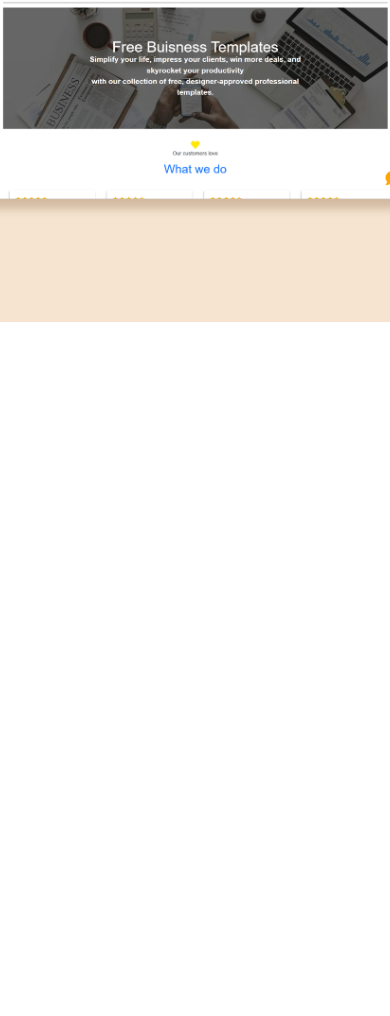
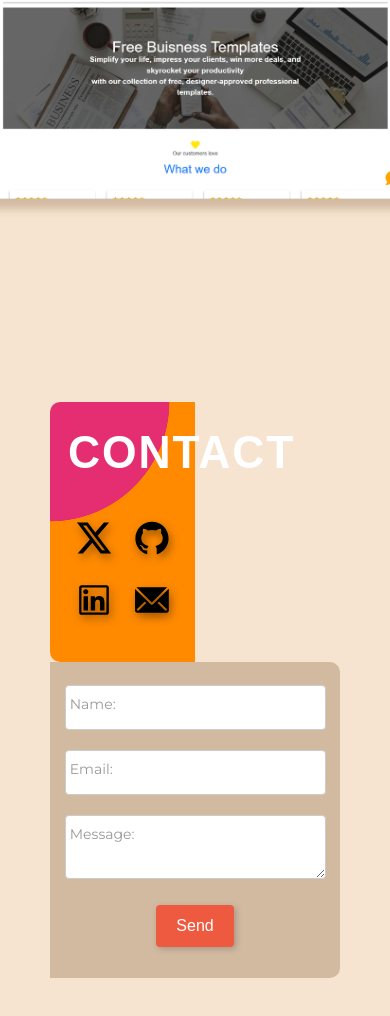
Before and after one commit to tanzeem131/portfolio, a plain HTML site: page index.html in a window 390 px wide. Shown: the part 6919-7935 px from the top of the page. Before the commit the page ends 7241 px from the top, so only its background shows below. Drawn offline with nearby package versions, Linux system fonts and the light colour scheme; a web font is replaced by a local one.

Commit message:
updated contact us and other section.

```diff
--- a/about.css
+++ b/about.css
@@ -1,5 +1,4 @@
 .about-me-section {
-  background-color: #f6e4d1;
   padding-top: 100px;
   padding-bottom: 100px;
   position: relative;
--- /dev/null
+++ b/contact.css
@@ -0,0 +1,175 @@
+#contact {
+  display: flex;
+  justify-content: center;
+  align-items: center;
+}
+
+#contact .contact-box {
+  width: clamp(100px, 90%, 1000px);
+  margin: 80px 50px;
+  display: flex;
+  flex-wrap: wrap;
+}
+
+#contact .contact-form-wrapper p {
+  text-align: center;
+}
+
+#contact .contact-links,
+.contact-form-wrapper {
+  width: 50%;
+  padding: 8% 5% 10% 5%;
+}
+
+#contact .contact-links {
+  background-color: #ff8a00;
+  background: radial-gradient(circle at 0% 0%, #e52e71 0 40%, transparent 40.2%),
+    #ff8a00;
+  border-radius: 10px 0 0 10px;
+}
+
+#contact .contact-form-wrapper {
+  background-color: rgb(210, 186, 161);
+  border-radius: 0 10px 10px 0;
+}
+
+@media only screen and (max-width: 800px) {
+  .contact-links,
+  .contact-form-wrapper {
+    width: 100%;
+  }
+
+  .contact-links {
+    border-radius: 10px 10px 0 0;
+  }
+
+  .contact-form-wrapper {
+    border-radius: 0 0 10px 10px;
+  }
+}
+
+@media only screen and (max-width: 400px) {
+  .contact-box {
+    width: 95%;
+    margin: 8% 5%;
+  }
+}
+
+#contact h2 {
+  font-family: 'Arimo', sans-serif;
+  color: #fff;
+  font-size: clamp(30px, 6vw, 60px);
+  letter-spacing: 2px;
+  text-align: center;
+  transform: scale(0.95, 1);
+}
+
+#contact .links {
+  display: flex;
+  flex-wrap: wrap;
+  justify-content: center;
+  padding-top: 50px;
+}
+
+#contact .link {
+  margin: 10px;
+  cursor: pointer;
+}
+
+#contact img {
+  width: 45px;
+  height: 45px;
+  filter: hue-rotate(220deg) drop-shadow(2px 4px 4px #0006);
+  transition: 0.2s;
+  user-select: none;
+}
+
+#contact img:hover {
+  transform: scale(1.1, 1.1);
+}
+
+#contact img:active {
+  transform: scale(1.1, 1.1);
+  filter: hue-rotate(220deg) drop-shadow(2px 4px 4px #222) sepia(0.3);
+}
+
+#contact .form-item {
+  position: relative;
+}
+
+.form-item label {
+  position: absolute;
+  top: 10px;
+  left: 2%;
+  color: #999;
+  font-size: clamp(14px, 1.5vw, 18px);
+  pointer-events: none;
+  user-select: none;
+}
+
+.form-item input,
+textarea {
+  width: 100%;
+  outline: 0;
+  border: 1px solid #ccc;
+  border-radius: 4px;
+  margin-bottom: 20px;
+  padding: 12px;
+  font-size: clamp(15px, 1.5vw, 18px);
+}
+
+input:focus + label,
+input:valid + label,
+textarea:focus + label,
+textarea:valid + label {
+  font-size: clamp(13px, 1.3vw, 16px);
+  color: #777;
+  top: -20px;
+  transition: all 0.225s ease;
+}
+
+#contact .submit-btn {
+  background-color: #ee5a40;
+  filter: drop-shadow(2px 2px 3px #0003);
+  color: #fff;
+  font-family: 'Poppins', sans-serif;
+  font-size: clamp(16px, 1.6vw, 18px);
+  display: block;
+  padding: 12px 20px;
+  margin: 2px auto;
+  border: none;
+  border-radius: 4px;
+  cursor: pointer;
+  user-select: none;
+  transition: 0.2s;
+}
+
+#contact .submit-btn:hover {
+  transform: scale(1.1, 1.1);
+}
+
+#contact .submit-btn:active {
+  transform: scale(1.1, 1.1);
+  filter: sepia(0.5);
+}
+
+@media only screen and (max-width: 800px) {
+  #contact h2 {
+    font-size: clamp(40px, 10vw, 60px);
+  }
+}
+
+@media only screen and (max-width: 400px) {
+  #contact h2 {
+    font-size: clamp(30px, 12vw, 60px);
+  }
+
+  #contact .links {
+    padding-top: 30px;
+  }
+
+  #contact img {
+    width: 38px;
+    height: 38px;
+  }
+}
--- /dev/null
+++ b/contact_email.js
@@ -0,0 +1,17 @@
+window.onload = function () {
+  const form = document.getElementById('contact-form');
+
+  form.addEventListener('submit', function (event) {
+    event.preventDefault();
+    output.innerHTML += 'The form has been sent successfully!🎉🤩🎉';
+    emailjs.sendForm('contact_service', 'contact_form', this).then(
+      () => {
+        console.log('SUCCESS!');
+      },
+      error => {
+        console.log('FAILED...', error);
+      }
+    );
+    form.reset();
+  });
+};
--- a/index.html
+++ b/index.html
@@ -1,26 +1,40 @@
 <!DOCTYPE html>
 <html lang="en">
   <head>
-    <meta charset="UTF-8" />
-    <meta name="viewport" content="width=device-width, initial-scale=1.0" />
-    <title>Portfolio:Tanzeem</title>
+    <meta charset="UTF-8"/>
+    <meta name="viewport" content="width=device-width, initial-scale=1.0"/>
+    <title>Portfolio: Tanzeem</title>
     <link rel="stylesheet" href="style.css" />
     <link rel="stylesheet" href="nav.css" />
     <link rel="stylesheet" href="canvas.css" />
     <link rel="stylesheet" href="about.css" />
     <link rel="stylesheet" href="skills.css" />
     <link rel="stylesheet" href="projects.css" />
+    <link rel="stylesheet" href="contact.css" />
+    <script defer src="canvas.js"></script>
+    <script defer src="https://unpkg.com/typed.js@2.1.0/dist/typed.umd.js"></script>
+    <script defer src="typed.js"></script>
+    <script type="text/javascript" src="https://cdn.jsdelivr.net/npm/@emailjs/browser@4/dist/email.min.js"></script>
+    <script type="text/javascript">
+      (function() {
+          emailjs.init({
+            publicKey: "csyTy4SseTf-328VA",
+          });
+      })();
+  </script>
+  <script type="text/javascript" src="contact_email.js"></script>
+
   </head>
   <body>
-    <section class="headpluscanvas">
+    <section class="hero-section" id="hero-section">
       <nav>
         <label class="logo"><img src="img/logo.svg" alt="logo" /></label>
         <ul>
-          <li class="active"><a href="#">Home</a></li>
-          <li><a href="#">About</a></li>
-          <li><a href="#">Skills</a></li>
-          <li><a href="#">Projects</a></li>
-          <li><a href="#">Contact</a></li>
+          <li class="active"><a href="#hero-section">Home</a></li>
+          <li><a href="#about-me-section">About</a></li>
+          <li><a href="#skills">Skills</a></li>
+          <li><a href="#projects">Projects</a></li>
+          <li><a href="#contact">Contact</a></li>
         </ul>
       </nav>
 
@@ -77,7 +91,7 @@
         </div>
       </div>
     </section>
-    <section class="skills">
+    <section class="skills" id="skills">
       <div class="skills-container">
         <div class="skill-title">Skills</div>
         <div class="flex-div">
@@ -250,7 +264,7 @@
         </div>
       </div>
     </section>
-    <section class="projects">
+    <section class="projects" id="projects">
       <div class="projects-title">Projects</div>
       <div class="projects-container">
         <div class="picture-with-name">
@@ -307,18 +321,44 @@
         </div>
       </div>
     </section>
-    <section class="contact-me">
+    <section class="contact" id="contact">
+      <div class="contact-box">
+        <div class="contact-links">
+          <h2>CONTACT</h2>
+          <div class="links">
+            <div class="link">
+              <a href="https://twitter.com/Tanzeem_Dev"><img src="img/twitter.svg" alt="Twitter"></a>
+            </div>
+            <div class="link">
+              <a href="https://github.com/tanzeem131"><img src="img/github.svg" alt="github"></a>
+            </div>
+            <div class="link">
+              <a href="www.linkedin.com/in/mr-tanzeem"><img src="img/linkedin.svg" alt="linkedin"></a>
+            </div>
+            <div class="link">
+              <a href="https://mail.google.com/mail/u/0/?fs=1&tf=cm&source=mailto&to=dev.tanzeem@gmail.com"><img src="img/email.svg" alt="email"></a>
+            </div>
+          </div>
+        </div>
+        <div class="contact-form-wrapper">
+          <form id="contact-form">
+            <div class="form-item">
+              <input type="text" name="sender" required>
+              <label>Name:</label>
+            </div>
+            <div class="form-item">
+              <input type="text" name="email" required>
+              <label>Email:</label>
+            </div>
+            <div class="form-item">
+              <textarea name="message" required></textarea>
+              <label>Message:</label>
+            </div>
+            <button class="submit-btn">Send</button>
+          </form>
+          <p id = "output"> </p>
+        </div>
+      </div>
     </section>
-
-    <script src="https://unpkg.com/typed.js@2.1.0/dist/typed.umd.js"></script>
-    <script>
-      let typed = new Typed('.auto-type', {
-        strings: ['a frontend developer', 'a UI designer', 'a proud engineer'],
-        typeSpeed: 50,
-        backSpeed: 50,
-        loop: true,
-      });
-    </script>
-    <script src="canvas.js"></script>
   </body>
 </html>
--- a/projects.css
+++ b/projects.css
@@ -1,5 +1,4 @@
 .projects {
-  background-color: #f6e4d1;
   padding-inline: 100px;
 }
 
--- a/skills.css
+++ b/skills.css
@@ -1,5 +1,4 @@
 .skills {
-  background-color: #f6e4d1;
   padding-top: 100px;
   padding-bottom: 100px;
   padding-left: 150px;
--- a/style.css
+++ b/style.css
@@ -14,12 +14,15 @@
   /* font-family: 'Nunito', sans-serif; */
   font-family: 'Montserrat', sans-serif;
 }
+body {
+  background-color: #f6e4d1;
+}
 
 html {
   scroll-behavior: smooth;
 }
 
-.headpluscanvas {
+.hero-section {
   background-image: radial-gradient(#ff8a00, #e52e71);
 }
 
--- /dev/null
+++ b/typed.js
@@ -0,0 +1,6 @@
+let typed = new Typed('.auto-type', {
+  strings: ['a frontend developer', 'a UI designer', 'a proud engineer'],
+  typeSpeed: 50,
+  backSpeed: 50,
+  loop: true,
+});
```
Also changed, not shown: img/email.svg (added), img/github.svg (added), img/linkedin.svg (added), img/twitter.svg (added).
